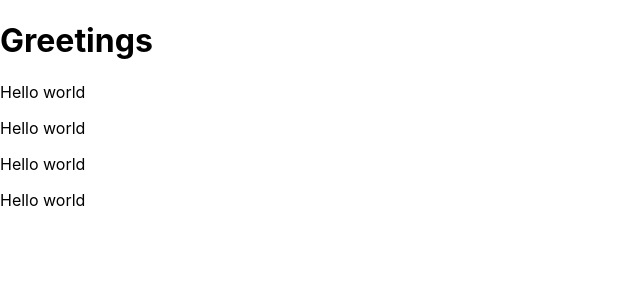
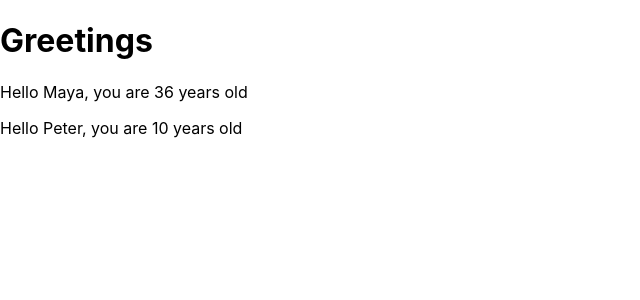
Before and after one commit to piggybox/fullstack-open, a React (Create React App) app in the folder part1/: page / in a window 1280 px wide. Shown: the top 300 px of the page, without its empty margins (0-640 px from the left). Built offline with nearby package versions, Linux system fonts and the light colour scheme.

Commit message:
passing props

```diff
--- a/part1/src/App.js
+++ b/part1/src/App.js
@@ -1,21 +1,24 @@
 import "./App.css";
 
-const Hello = () => {
+const Hello = (props) => {
+  console.log(props);
   return (
     <div>
-      <p>Hello world</p>
+      <p>
+        Hello {props.name}, you are {props.age} years old
+      </p>
     </div>
   );
 };
+const App = () => {
+  const name = "Peter";
+  const age = 10;
 
-const App = () => {
   return (
     <div>
       <h1>Greetings</h1>
-      <Hello />
-      <Hello />
-      <Hello />
-      <Hello />
+      <Hello name="Maya" age={26 + 10} />
+      <Hello name={name} age={age} />
     </div>
   );
 };
```
